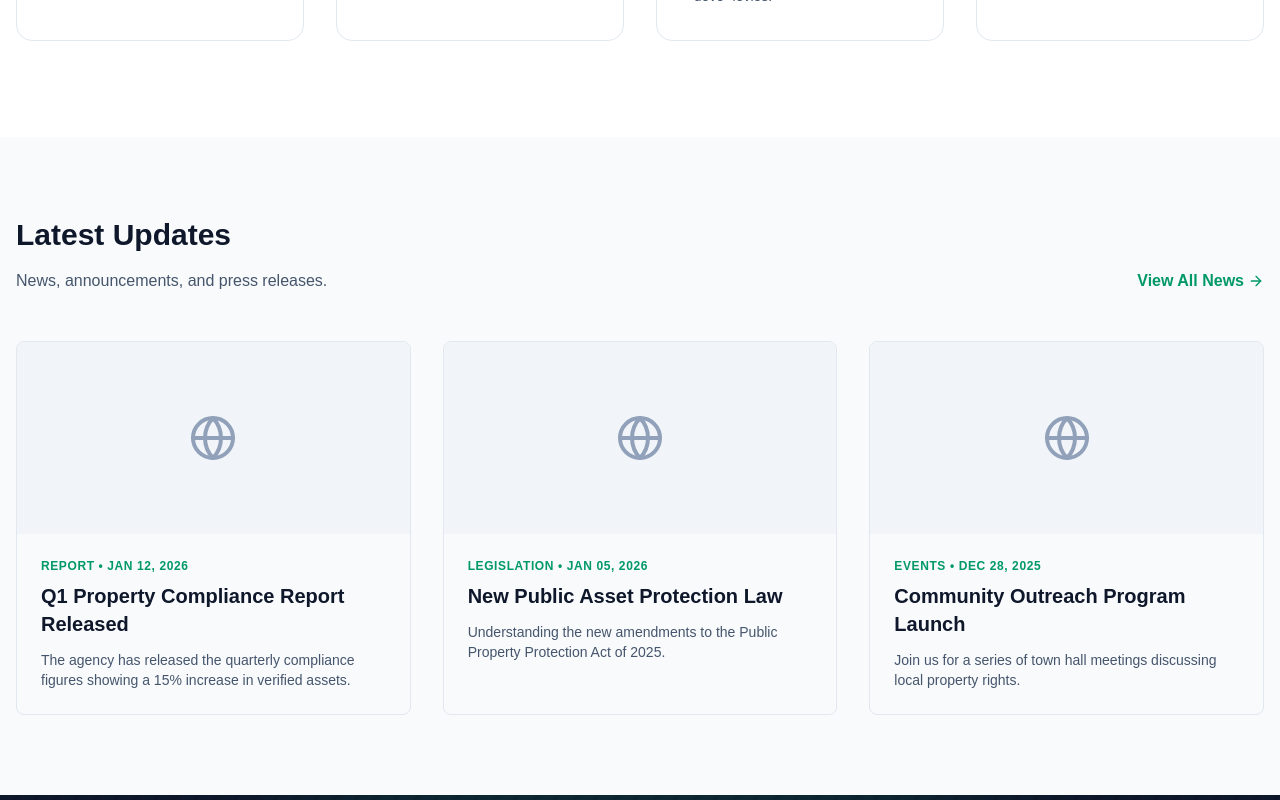
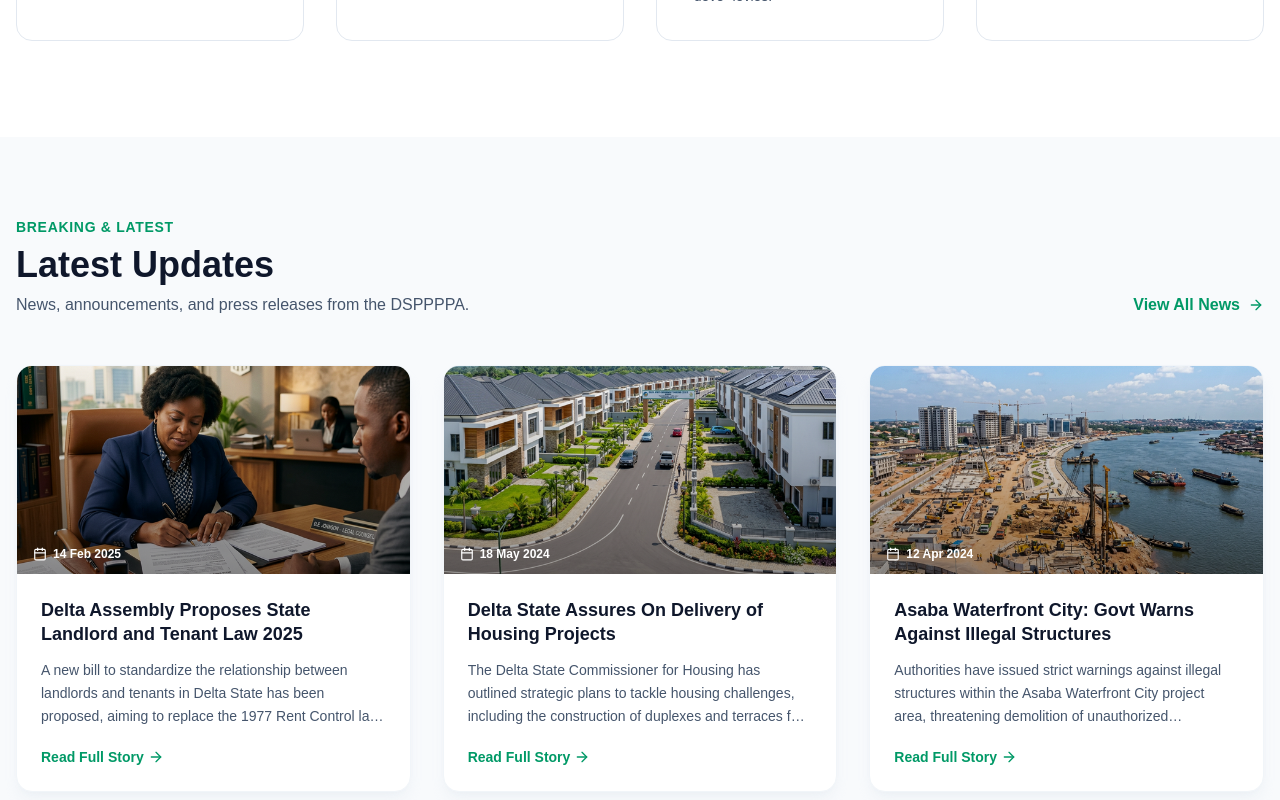
Before and after one commit to cloudpilothq/pppa, a Next.js app: page / in a window 1280 px wide. Shown: the part 2520-3320 px from the top of the page. Built offline with nearby package versions, Linux system fonts and the light colour scheme.

Commit message:
Update homepage Latest Updates section with real FACTUAL_NEWS data, images and internal links

```diff
--- a/src/app/page.tsx
+++ b/src/app/page.tsx
@@ -1,5 +1,9 @@
 import Link from "next/link";
-import { ArrowRight, Shield, Globe, Users, FileText, Scale, Search, HardHat, TrendingUp } from "lucide-react";
+import Image from "next/image";
+import { ArrowRight, Shield, Users, FileText, Scale, Search, HardHat, TrendingUp, Calendar } from "lucide-react";
+import { FACTUAL_NEWS } from "@/lib/newsData";
+
+const LATEST_NEWS = FACTUAL_NEWS.slice(0, 3);
 
 export default function HomePage() {
   return (
@@ -211,59 +215,56 @@
         </div>
       </section>
 
-      {/* Recent News Preview */}
-      <section className="py-20 bg-background">
+      {/* Latest Updates */}
+      <section className="py-20 bg-slate-50">
         <div className="container mx-auto px-4">
           <div className="flex flex-col md:flex-row justify-between items-end mb-12 gap-4">
             <div>
-              <h2 className="text-3xl font-bold text-slate-900 mb-4">Latest Updates</h2>
-              <p className="text-slate-600">News, announcements, and press releases.</p>
+              <span className="text-emerald-600 font-bold tracking-wider text-sm uppercase mb-2 block">Breaking & Latest</span>
+              <h2 className="text-3xl md:text-4xl font-bold text-slate-900 mb-2">Latest Updates</h2>
+              <p className="text-slate-600">News, announcements, and press releases from the DSPPPPA.</p>
             </div>
-            <Link href="/news" className="text-emerald-600 font-semibold hover:text-emerald-700 flex items-center">
+            <Link href="/news" className="inline-flex items-center text-emerald-600 font-semibold hover:text-emerald-700 transition-colors gap-1 shrink-0">
               View All News <ArrowRight className="ml-1 h-4 w-4" />
             </Link>
           </div>
+
           <div className="grid grid-cols-1 md:grid-cols-3 gap-8">
-            {[
-              {
-                title: "Q1 Property Compliance Report Released",
-                date: "Jan 12, 2026",
-                category: "Report",
-                summary: "The agency has released the quarterly compliance figures showing a 15% increase in verified assets.",
-              },
-              {
-                title: "New Public Asset Protection Law",
-                date: "Jan 05, 2026",
-                category: "Legislation",
-                summary: "Understanding the new amendments to the Public Property Protection Act of 2025.",
-              },
-              {
-                title: "Community Outreach Program Launch",
-                date: "Dec 28, 2025",
-                category: "Events",
-                summary: "Join us for a series of town hall meetings discussing local property rights.",
-              },
-            ].map((news, i) => (
-              <div key={i} className="border border-slate-200 rounded-lg overflow-hidden hover:border-emerald-500 transition-colors group cursor-pointer">
-                <div className="bg-slate-100 h-48 w-full flex items-center justify-center text-slate-400">
-                  <Globe className="h-12 w-12" />
-                </div>
-                <div className="p-6">
-                  <div className="flex items-center gap-2 text-xs font-semibold uppercase tracking-wider text-emerald-600 mb-2">
-                    {news.category} • {news.date}
+            {LATEST_NEWS.map((item) => (
+              <Link key={item.id} href={`/news/${item.slug}`} className="group flex flex-col h-full">
+                <article className="bg-white rounded-2xl overflow-hidden shadow-lg shadow-slate-200/40 border border-slate-100 hover:-translate-y-2 hover:shadow-2xl hover:border-emerald-200 transition-all duration-300 flex flex-col h-full">
+                  <div className="h-52 relative overflow-hidden">
+                    <Image
+                      src={item.image}
+                      alt={item.title}
+                      fill
+                      className="object-cover transform group-hover:scale-105 transition-transform duration-500"
+                      sizes="(max-width: 768px) 100vw, 33vw"
+                    />
+                    <div className="absolute inset-0 bg-gradient-to-t from-black/40 to-transparent" />
+                    <div className="absolute bottom-3 left-4 flex items-center gap-1.5 text-white text-xs font-semibold">
+                      <Calendar className="h-3.5 w-3.5" />
+                      {new Intl.DateTimeFormat('en-NG', { day: 'numeric', month: 'short', year: 'numeric' }).format(new Date(item.date))}
+                    </div>
                   </div>
-                  <h3 className="text-xl font-bold text-slate-900 mb-3 group-hover:text-emerald-700">
-                    {news.title}
-                  </h3>
-                  <p className="text-slate-600 text-sm line-clamp-3">
-                    {news.summary}
-                  </p>
-                </div>
-              </div>
+                  <div className="p-6 flex flex-col flex-grow">
+                    <h3 className="text-lg font-bold text-slate-900 mb-3 group-hover:text-emerald-700 transition-colors leading-snug line-clamp-2">
+                      {item.title}
+                    </h3>
+                    <p className="text-slate-600 text-sm leading-relaxed line-clamp-3 mb-5">
+                      {item.summary}
+                    </p>
+                    <div className="mt-auto flex items-center text-emerald-600 text-sm font-semibold gap-1 group-hover:gap-2 transition-all">
+                      Read Full Story <ArrowRight className="h-4 w-4 group-hover:translate-x-0.5 transition-transform" />
+                    </div>
+                  </div>
+                </article>
+              </Link>
             ))}
           </div>
         </div>
       </section>
+
 
       {/* Call to Action Section */}
       <section className="relative py-24 bg-slate-900 text-white overflow-hidden">
```
